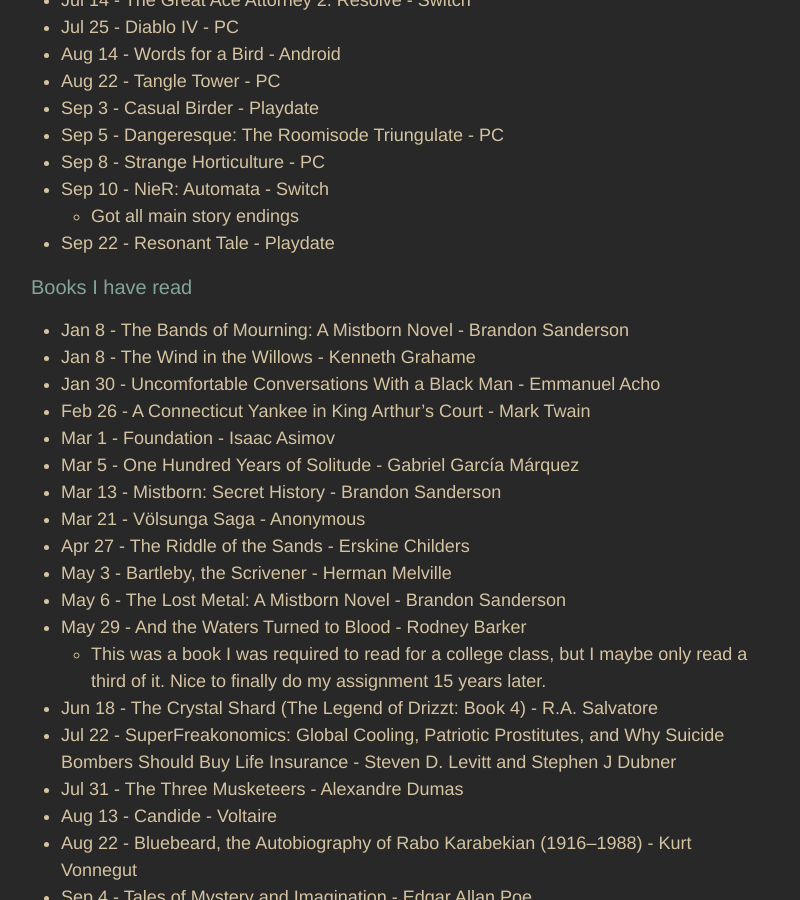
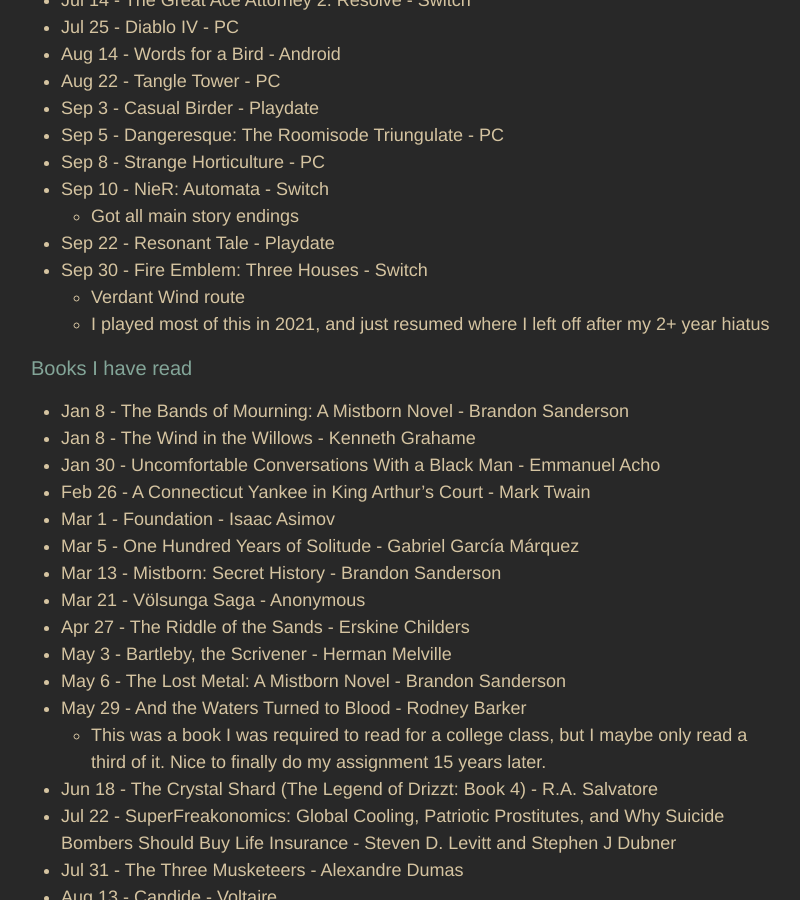
Before and after one commit to adkinsrs/sadkins_site, a Jekyll site: the page built from misc.md, in a window 1280 px wide and 900 px high, scrolled down 1112 px. Shown: the whole window, without its empty margins (239-1039 px from the left). Built offline with Jekyll 4.4.1, drawn with Linux system fonts in a browser that asks for light colours.

Commit message:
beat a game

```diff
--- a/misc.md
+++ b/misc.md
@@ -47,6 +47,9 @@
 * Sep 10 - NieR: Automata - Switch
   * Got all main story endings
 * Sep 22 - Resonant Tale - Playdate
+* Sep 30 - Fire Emblem: Three Houses - Switch
+  * Verdant Wind route
+  * I played most of this in 2021, and just resumed where I left off after my 2+ year hiatus
 
 ### Books I have read
 
```
